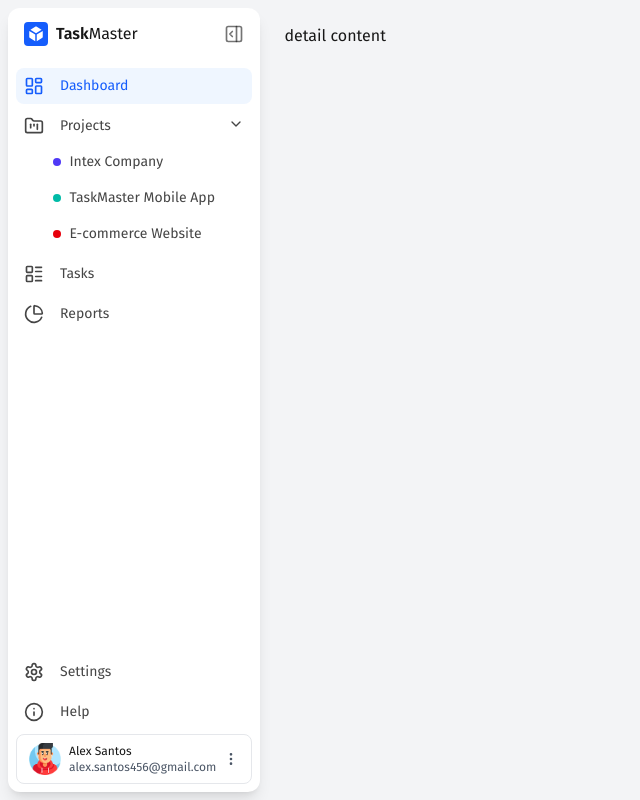
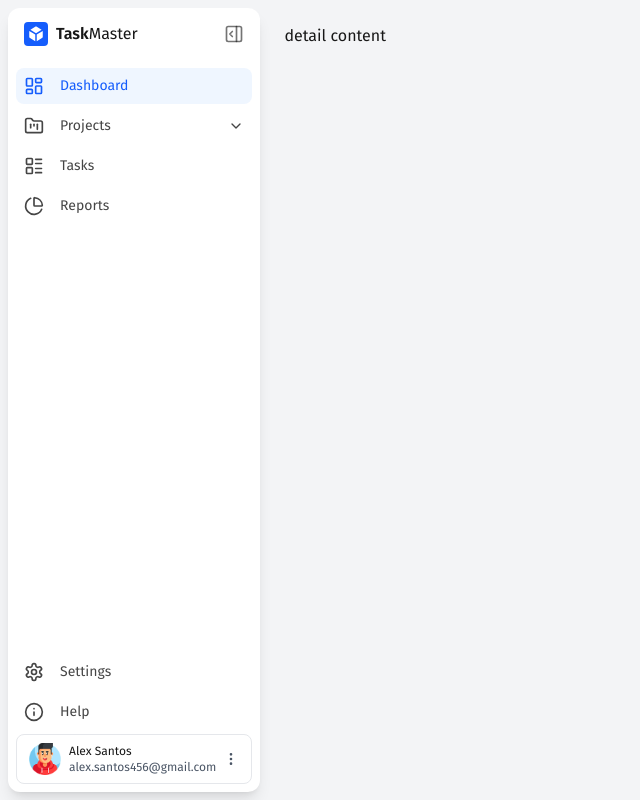
Before and after one commit to alexsantosquispe/taskmaster, a React (Vite) app: page / in a window 1280 px wide. Shown: the whole page, without its empty margins (0-640 px from the left). Built offline with nearby package versions, Linux system fonts and the light colour scheme.

Commit message:
subItems collapsed and expanded

```diff
--- a/src/components/molecules/Sidebar/Sidebar.tsx
+++ b/src/components/molecules/Sidebar/Sidebar.tsx
@@ -79,7 +79,7 @@ export const Sidebar = () => {
   return (
     <section
       className={twMerge(
-        'flex flex-col rounded-xl bg-white shadow-lg transition-all duration-300 ease-in-out',
+        'flex flex-col rounded-xl bg-white shadow-lg transition-all duration-200 ease-in-out',
         cn({ 'w-14': isCollapsed, 'w-80': !isCollapsed })
       )}
     >
@@ -95,7 +95,7 @@ export const Sidebar = () => {
               <SideBarItem
                 key={item.id}
                 {...item}
-                isActive={item.id === selectedId}
+                selectedId={selectedId}
                 onSelectItem={setSelectedId}
                 isCollapsed={isCollapsed}
               />
@@ -108,7 +108,7 @@ export const Sidebar = () => {
             <SideBarItem
               key={item.id}
               {...item}
-              isActive={item.id === selectedId}
+              selectedId={selectedId}
               onSelectItem={setSelectedId}
               isCollapsed={isCollapsed}
             />
--- a/src/components/molecules/Sidebar/components/SideBarItem.tsx
+++ b/src/components/molecules/Sidebar/components/SideBarItem.tsx
@@ -1,70 +1,112 @@
+import cn from 'clsx';
+import { useState, type ReactNode } from 'react';
+import { twMerge } from 'tailwind-merge';
 import { ChevronDownIcon } from '../../../../icons/ChevronDownIcon';
-import type { ReactNode } from 'react';
-import cn from 'clsx';
-import { twMerge } from 'tailwind-merge';
 
 export type SideBarSubItemType = {
   id: string;
   label: string;
   color: string;
 };
+interface SideBarItemButtonWrapperProps {
+  children: ReactNode;
+  isActive: boolean;
+  onClick: () => void;
+  className?: string;
+}
+
 interface SideBarItemProps {
   id: string;
   label: string;
   icon: ReactNode;
+  selectedId: string;
   onSelectItem: (id: string) => void;
-  isActive?: boolean;
   isCollapsed?: boolean;
   subItems?: SideBarSubItemType[];
 }
+
+const SideBarItemButtonWrapper = ({
+  children,
+  isActive,
+  onClick,
+  className
+}: SideBarItemButtonWrapperProps) => {
+  return (
+    <button
+      className={twMerge(
+        'justify- flex w-full items-center justify-between gap-2 rounded-lg p-2 transition-colors duration-150 ease-in-out hover:cursor-pointer hover:bg-blue-50 hover:text-blue-600',
+        cn({ 'bg-blue-50 text-blue-600': isActive }),
+        className
+      )}
+      onClick={onClick}
+    >
+      {children}
+    </button>
+  );
+};
 
 export const SideBarItem = ({
   id,
   label,
   icon,
+  selectedId,
   onSelectItem,
-  isActive = false,
   isCollapsed = false,
   subItems
 }: SideBarItemProps) => {
-  const onClickOption = () => {
+  const [showSubItems, setShowSubItems] = useState(false);
+
+  const selectItemHandler = () => {
     onSelectItem(id);
+    if (subItems?.length) {
+      setShowSubItems(!showSubItems);
+    }
   };
 
   return (
-    <button onClick={onClickOption} className="w-full">
     <li
       key={id}
       className={twMerge('text-primary/80 flex w-full flex-col items-center')}
     >
-        <div
-          className={twMerge(
-            'flex w-full justify-between gap-2 rounded-lg p-2',
-            'transition-colors duration-150 ease-in-out hover:cursor-pointer hover:bg-blue-50 hover:text-blue-600',
-            cn({ 'bg-blue-50 text-blue-600': isActive })
-          )}
+      <SideBarItemButtonWrapper
+        isActive={id === selectedId}
+        onClick={selectItemHandler}
       >
         <div className="flex gap-4">
           <div>{icon}</div>
           {!isCollapsed && label}
         </div>
 
-          {subItems && !isCollapsed && <ChevronDownIcon className="size-4" />}
-        </div>
+        {subItems && !isCollapsed && (
+          <ChevronDownIcon
+            className={twMerge(
+              'size-4',
+              cn({
+                'rotate-180 transition-transform duration-300': showSubItems
+              })
+            )}
+          />
+        )}
+      </SideBarItemButtonWrapper>
 
-        <ul>
-          {subItems?.map((subItem) => (
-            <li key={subItem.id} className="py-2">
-              <div className="flex items-center gap-2">
+      {subItems && !isCollapsed && showSubItems && (
+        <ul className="flex w-full flex-col gap-1 py-2 pl-10">
+          {subItems.map((subItem) => (
+            <li key={subItem.id} className="w-full">
+              <SideBarItemButtonWrapper
+                isActive={subItem.id === selectedId}
+                onClick={() => onSelectItem(subItem.id)}
+                className="justify-start"
+              >
                 <div
                   className={twMerge('h-2 w-2 rounded-full', subItem.color)}
                 />
                 <span>{subItem.label}</span>
-              </div>
+              </SideBarItemButtonWrapper>
             </li>
           ))}
         </ul>
+      )}
     </li>
-    </button>
   );
 };
```
Lines whose indentation alone changed are shown as unchanged.
